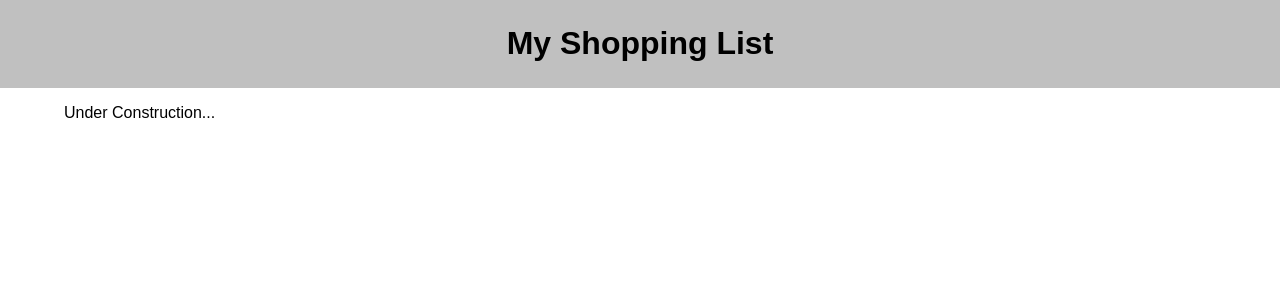
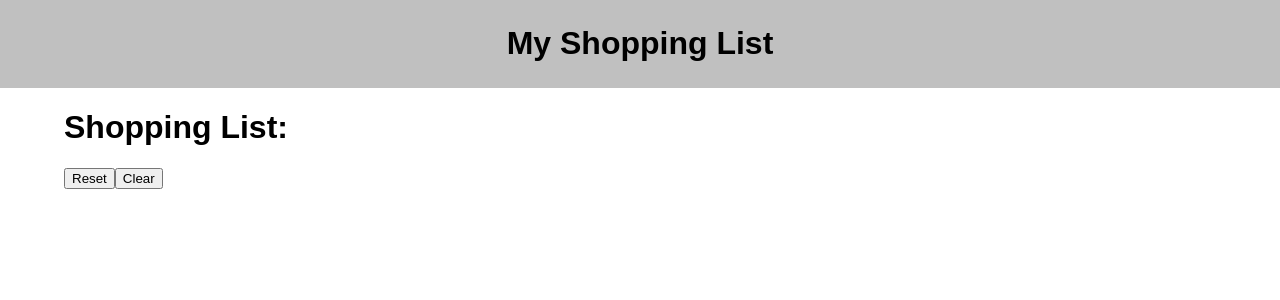
Before and after one commit to AsiaOsman06/group-fs-react-shopping-list, a React (Vite) app: page / in a window 1280 px wide. Shown: the top 300 px of the page. Built offline with nearby package versions, Linux system fonts and the light colour scheme; no server answers.

Commit message:
Initial Commit with the shoppingList.jsx file

```diff
--- a/src/components/App/App.jsx
+++ b/src/components/App/App.jsx
@@ -1,6 +1,7 @@
 import { useState, useEffect } from 'react';
 import axios from 'axios';
 import Header from '../Header/Header.jsx'
+import ShoppingList from '../ShoppingList/ShoppingList.jsx';
 import './App.css';
 
 
@@ -29,7 +30,8 @@ function App() {
         <div className="App">
             <Header />
             <main>
-                <p>Under Construction...</p>
+            <ShoppingList/>
+
             </main>
         </div>
     );
--- /dev/null
+++ b/src/components/ShoppingList/ShoppingList.jsx
@@ -0,0 +1,41 @@
+import axios from 'axios';
+
+function ShoppingList({shoppingList, getShoppingList}){
+
+    const handleReset = () => {
+    console.log('handleReset is working!')
+    axios.put('/api/shoppingList')
+    .then(response => {
+
+    })
+    .catch(err => {
+        alert('❌ Error Resetting Shopping List!!!❌', err )
+    })
+}
+
+    const handleClear = () => {
+    console.log('handleClear is working!')
+    axios.delete('/api/shoppingList')
+    .then(response => {
+        getShoppingList()
+    })
+    .catch(err => {
+        alert('❌ Error Clearing Shopping List!!!❌', err)
+
+    })
+}
+
+    return(
+        <>
+        <header>
+            <h1>Shopping List:</h1>
+            <button onClick={handleReset}>Reset</button>
+            <button onClick={handleClear}>Clear</button>
+        </header>
+
+        </>
+
+    )
+}
+
+export default ShoppingList;
```
